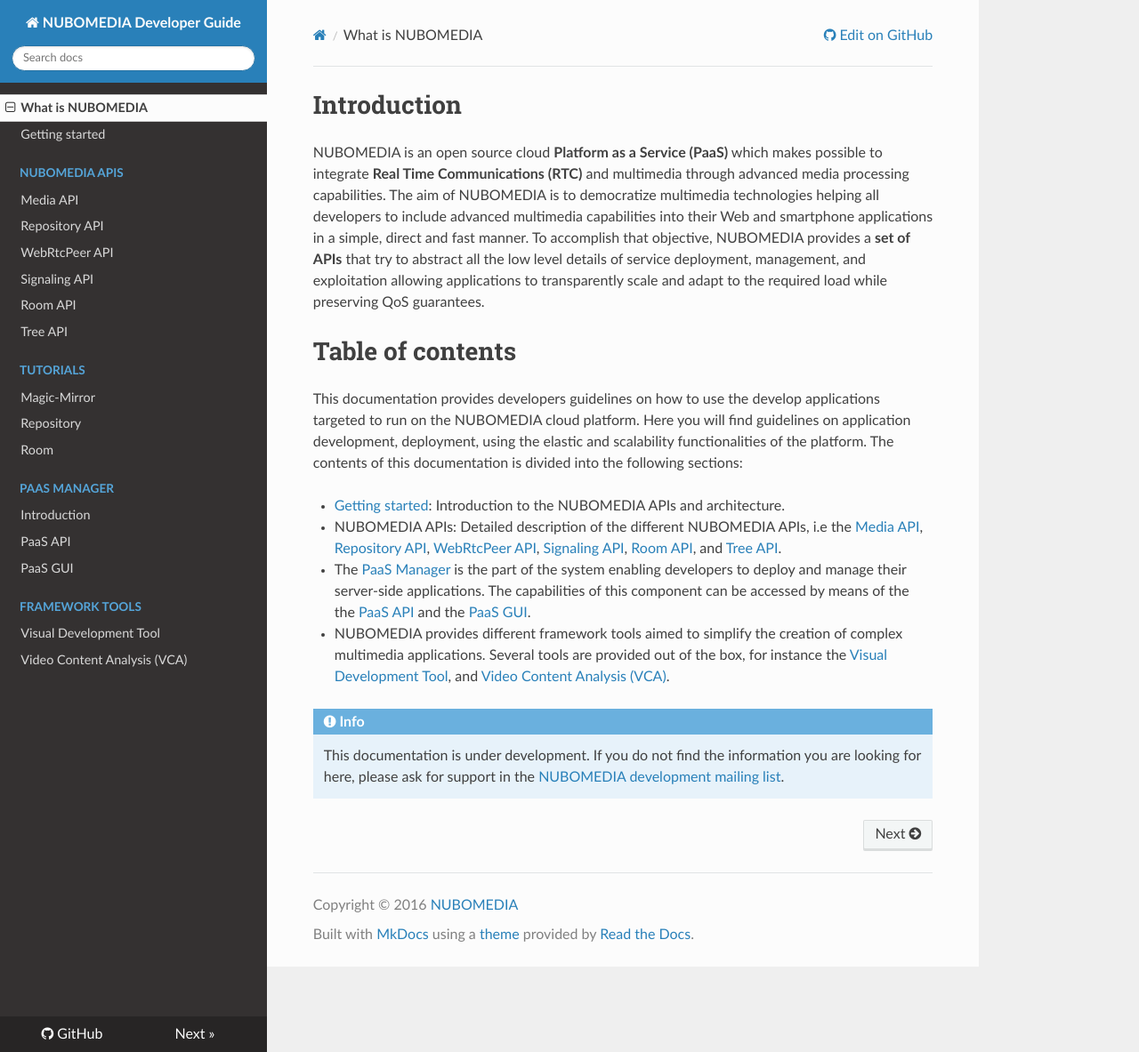
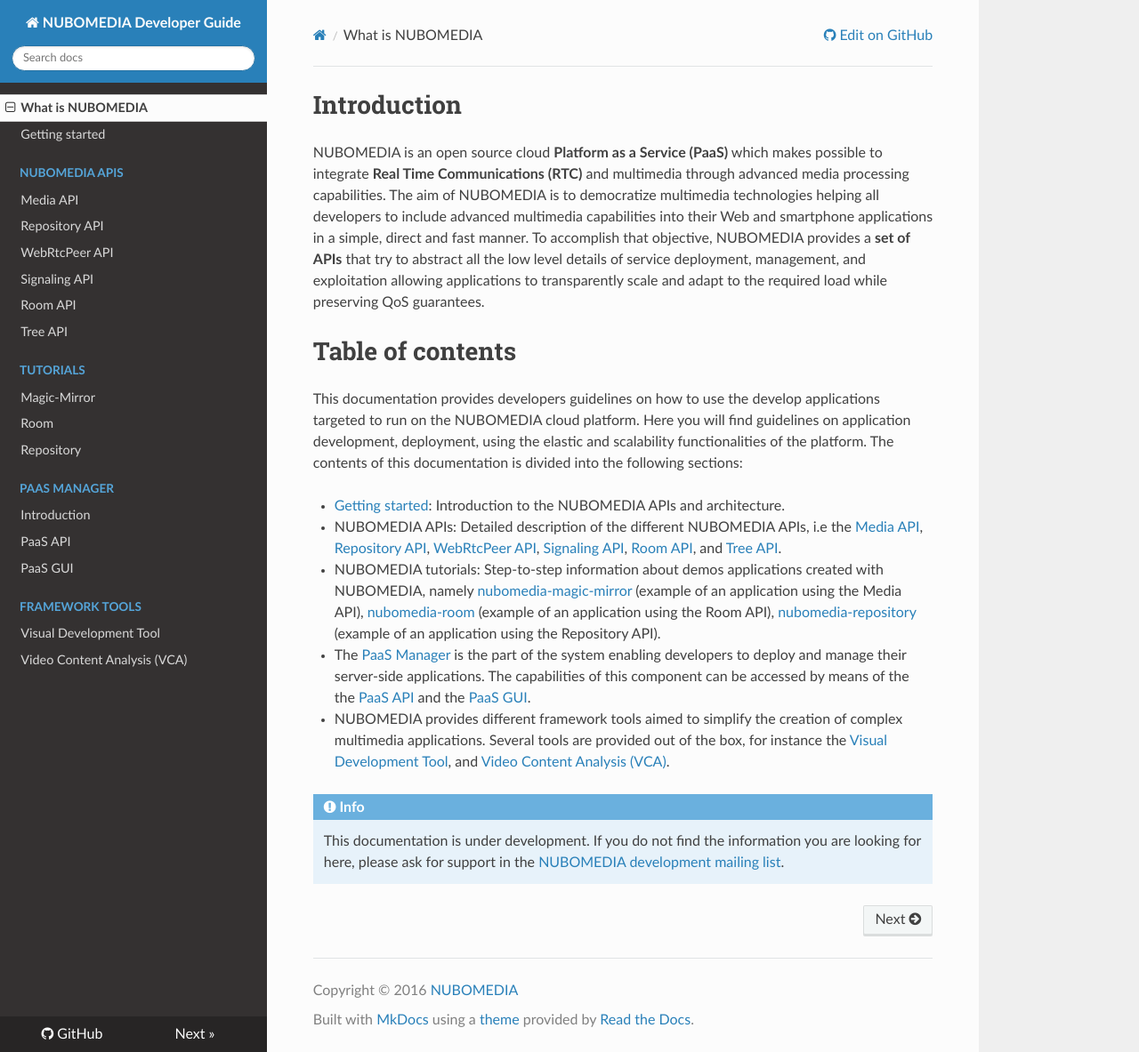
Before and after one commit to nubomedia/developer-guidelines, an MkDocs documentation site: the page built from docs/index.md, in a window 1280 px wide and 1183 px high. Shown: the whole window at 89% size. Built offline with MkDocs 1.6.1, drawn with Linux system fonts in a browser that asks for light colours; nearby versions of some CDN libraries; old or Windows-style settings are respelled for this version of MkDocs.

Commit message:
Tutorial links on table of contents (index)

```diff
--- a/docs/index.md
+++ b/docs/index.md
@@ -18,7 +18,6 @@ find guidelines on application development, deployment, using the elastic and
 scalability functionalities of the platform. The contents of this documentation
 is divided into the following sections:
 
-
 - [Getting started](./getting-started.md): Introduction to the NUBOMEDIA APIs
   and architecture.
 
@@ -26,6 +25,15 @@ is divided into the following sections:
   the [Media API](./api/media.md), [Repository API](./api/repository.md),
   [WebRtcPeer API](./api/webrtcpeer.md), [Signaling API](./api/signaling.md),
   [Room API](./api/room.md), and [Tree API](./api/tree.md).
+
+- NUBOMEDIA tutorials: Step-to-step information about demos applications
+  created with NUBOMEDIA, namely
+  [nubomedia-magic-mirror](./tutorial/nubomedia-magic-mirror.md) (example of an
+  application using the Media API),
+  [nubomedia-room](./tutorial/nubomedia-room.md) (example of an application
+  using the Room API),
+  [nubomedia-repository](./tutorial/nubomedia-repository.md) (example of an
+  application using the Repository API).
 
 - The [PaaS Manager](./paas/paas-introduction.md) is the part of the system
   enabling developers to deploy and manage their server-side applications. The
--- a/mkdocs.yml
+++ b/mkdocs.yml
@@ -17,8 +17,8 @@ pages:
     - Tree API: api/tree.md
 - Tutorials:
     - Magic-Mirror: tutorial/nubomedia-magic-mirror.md
+    - Room: tutorial/nubomedia-room.md
     - Repository: tutorial/nubomedia-repository.md
-    - Room: tutorial/nubomedia-room.md
 - PaaS Manager:
     - Introduction: paas/paas-introduction.md
     - PaaS API: paas/paas-api.md
```
